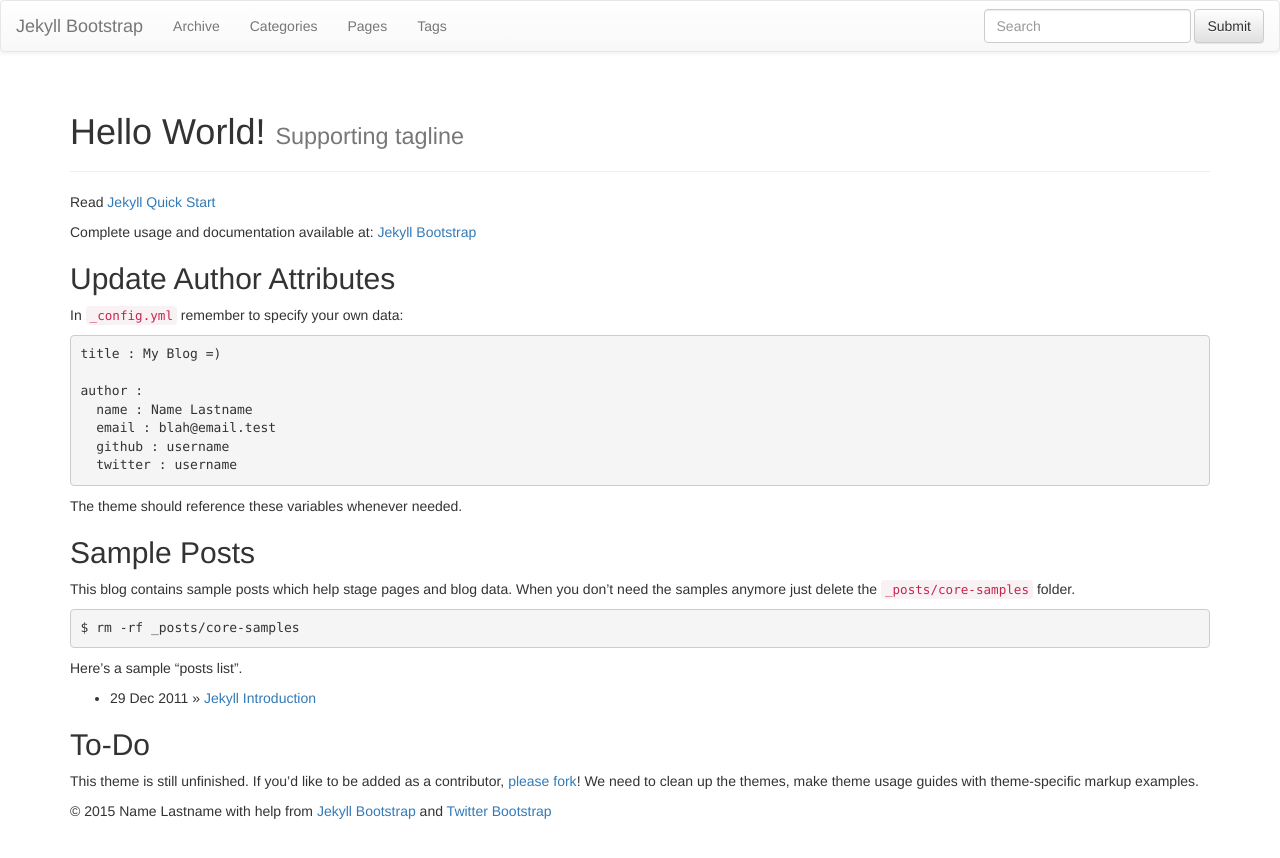
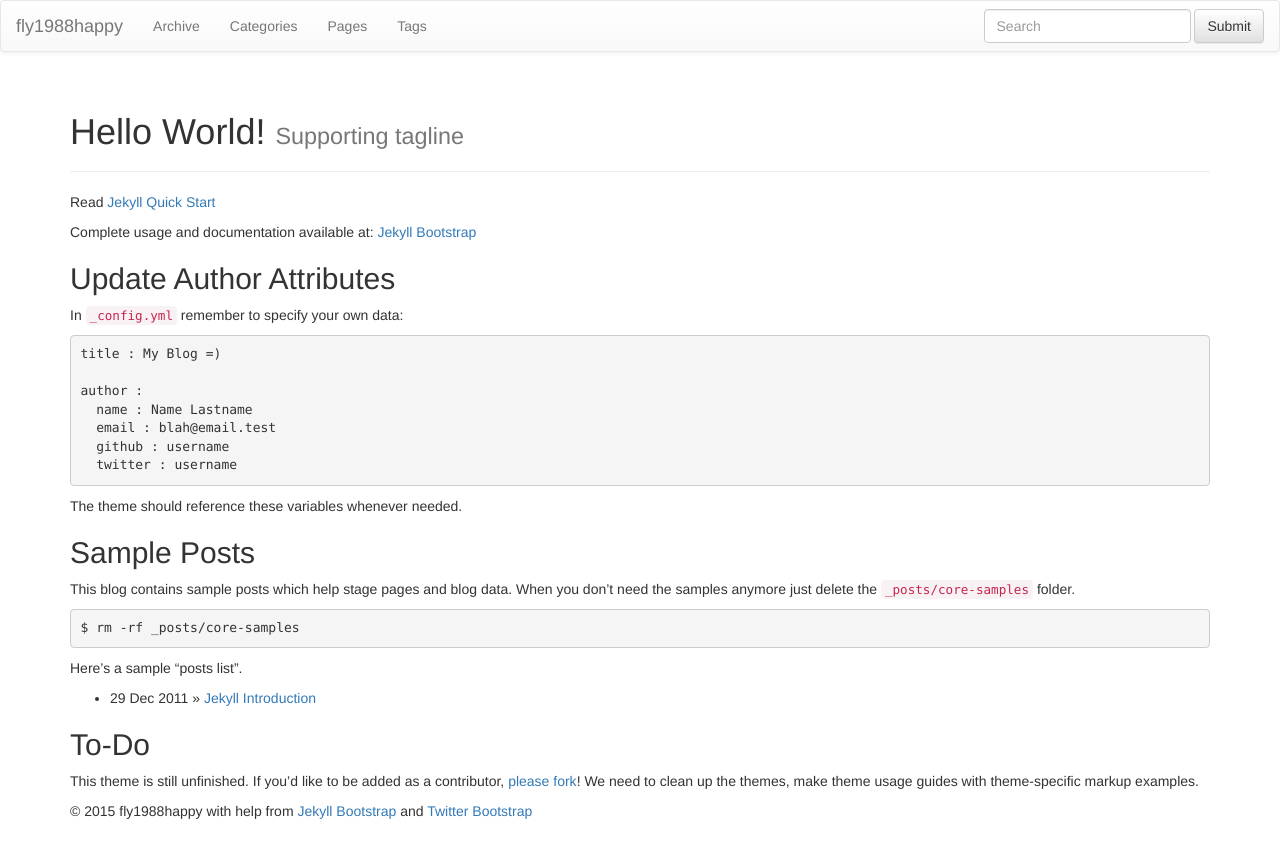
Before and after one commit to fly1988happy/fly1988happy.github.io, a Jekyll site: the page built from index.md, in a window 1280 px wide. Shown: the top 858 px of the page. Built offline with Jekyll 4.4.1, drawn with Linux system fonts in a browser that asks for light colours; nearby versions of some CDN libraries; library files that are not in the unit come from our copies.

Commit message:
Update _config.yml

```diff
--- a/_config.yml
+++ b/_config.yml
@@ -8,14 +8,13 @@ highlighter: pygments
 # Themes are encouraged to use these universal variables
 # so be sure to set them if your theme uses them.
 #
-title : Jekyll Bootstrap
+title : fly1988happy
 tagline: Site Tagline
 author :
-  name : Name Lastname
-  email : blah@email.test
-  github : username
-  twitter : username
-  feedburner : feedname
+  name : fly1988happy
+  email : fly1988.happy@163.com
+  github : fly1988happy
+
 
 # The production_url is only used when full-domain names are needed
 # such as sitemap.txt
@@ -25,7 +24,7 @@ author :
 # Else if you are pushing to username.github.io, replace with your username.
 # Finally if you are pushing to a GitHub project page, include the project name at the end.
 #
-production_url : http://username.github.io
+production_url : http://fly1988happy.github.io
 
 # All Jekyll-Bootstrap specific configurations are namespaced into this hash
 #
```
